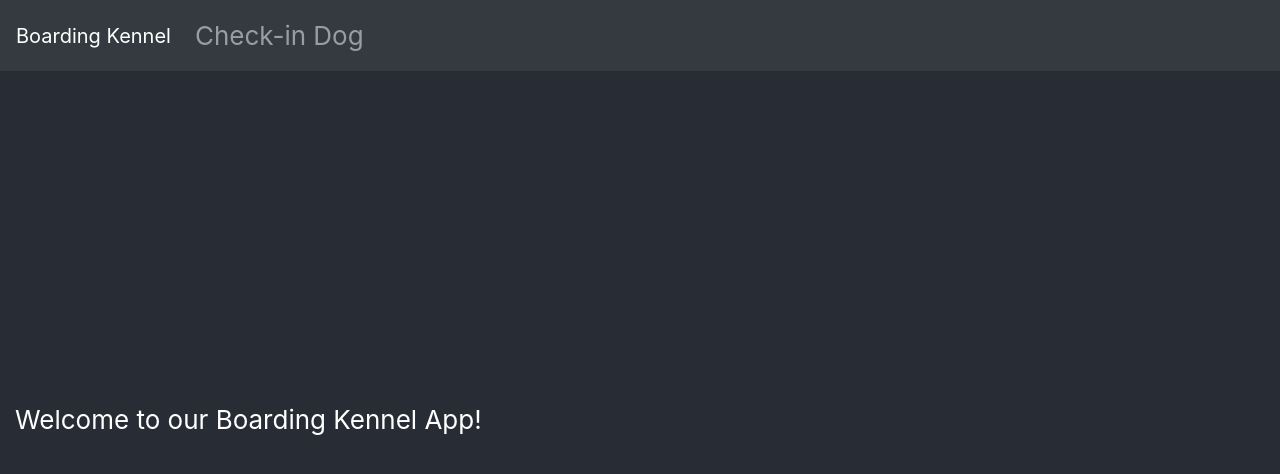
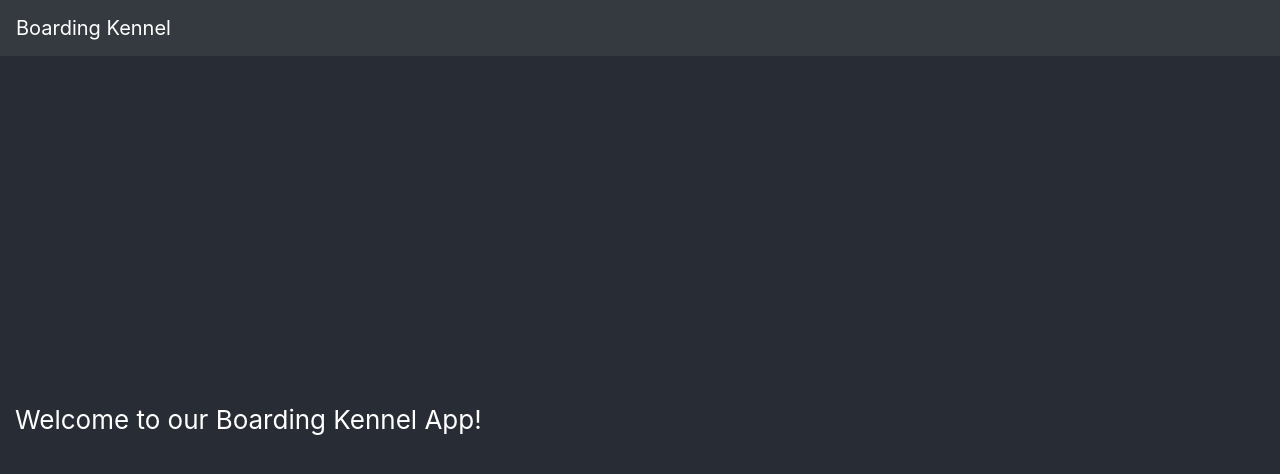
Before and after one commit to mlwilliams-tutoring/BoardingKennel, a React app in the folder boardingkennel-ui/: page / in a window 1280 px wide. Shown: the top 474 px of the page. Built offline with nearby package versions, Linux system fonts and the light colour scheme.

Commit message:
Took out unused CheckIn component. Will be added back later

```diff
--- a/boardingkennel-ui/src/App.js
+++ b/boardingkennel-ui/src/App.js
@@ -13,13 +13,9 @@ function App() {
         <div className="App-header">
           <Navbar bg="dark" variant="dark" expanded="true" expand="lg" fixed="top">
             <Navbar.Brand href="/">Boarding Kennel</Navbar.Brand>
-            <Nav className="mr-auto">
-              <Nav.Link href="/checkin">Check-in Dog</Nav.Link>
-            </Nav>
           </Navbar>
           <div className="component">
             <Route path="/" exact component={Home} />
-            <Route path="/checkin" component={CheckIn} />
           </div>
         </div>
       </Router>
```
